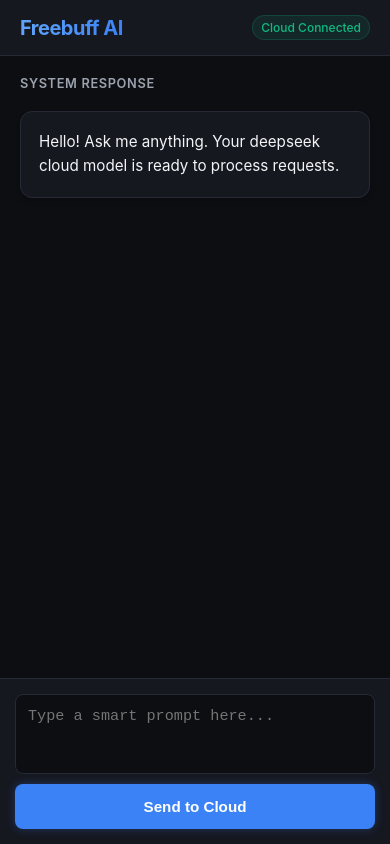
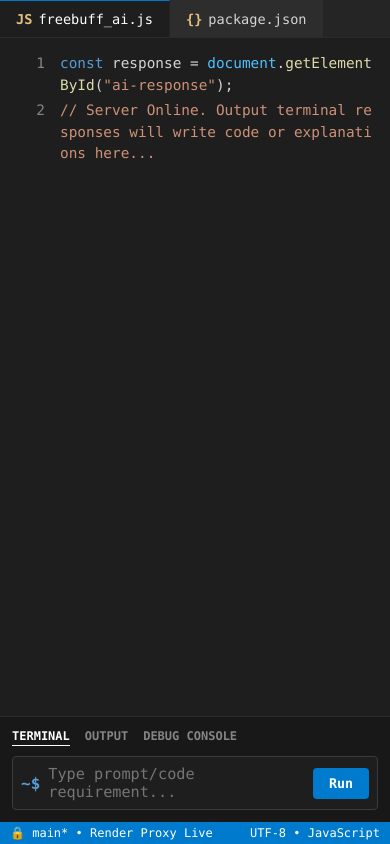
Before and after one commit to Arif274300/Freebuff, a website: page index.html in a window 390 px wide. Drawn offline with Linux system fonts and the light colour scheme.

Commit message:
UI: Overwrite layout with customized VS Code Mobile IDE style

```diff
--- a/index.html
+++ b/index.html
@@ -3,16 +3,20 @@
 <head>
     <meta charset="UTF-8">
     <meta name="viewport" content="width=device-width, initial-scale=1.0">
-    <title>Freebuff AI Premium</title>
+    <title>Freebuff VS Code Mobile</title>
     <style>
         :root {
-            --bg-dark: #0d0e12;
-            --panel-bg: #161820;
-            --accent-blue: #3b82f6;
-            --accent-glow: rgba(59, 130, 246, 0.3);
-            --text-main: #f3f4f6;
-            --text-muted: #9ca3af;
-            --border-color: #262936;
+            --editor-bg: #1e1e1e;
+            --sidebar-bg: #252526;
+            --activity-bg: #333333;
+            --tab-active: #1e1e1e;
+            --tab-inactive: #2d2d2d;
+            --accent-blue: #007acc;
+            --text-main: #d4d4d4;
+            --text-link: #4fc1ff;
+            --text-string: #ce9178;
+            --text-keyword: #569cd6;
+            --status-bg: #007acc;
         }
 
         * {
@@ -22,8 +26,8 @@
         }
 
         body {
-            font-family: -apple-system, BlinkMacSystemFont, "Segoe UI", Roboto, Helvetica, Arial, sans-serif;
-            background-color: var(--bg-dark);
+            font-family: 'Consolas', 'Courier New', Courier, monospace;
+            background-color: var(--editor-bg);
             color: var(--text-main);
             display: flex;
             flex-direction: column;
@@ -31,126 +35,180 @@
             overflow: hidden;
         }
 
-        /* Top Header */
-        header {
-            background-color: var(--panel-bg);
-            padding: 15px 20px;
+        /* VS Code Style Top Tabs */
+        .tabs-container {
+            display: flex;
+            background-color: var(--sidebar-bg);
+            overflow-x: auto;
+            border-bottom: 1px solid #2b2b2b;
+        }
+
+        .tab {
             display: flex;
             align-items: center;
-            justify-content: space-between;
-            border-bottom: 1px solid var(--border-color);
+            padding: 10px 16px;
+            background-color: var(--tab-inactive);
+            font-size: 0.85rem;
+            cursor: pointer;
+            border-right: 1px solid #252526;
+            white-space: nowrap;
         }
 
-        header h1 {
-            font-size: 1.25rem;
-            font-weight: 700;
-            letter-spacing: -0.025em;
-            background: linear-gradient(to right, #60a5fa, #3b82f6);
-            -webkit-background-clip: text;
-            -webkit-text-fill-color: transparent;
+        .tab.active {
+            background-color: var(--tab-active);
+            color: #fff;
+            border-top: 1px solid var(--accent-blue);
         }
 
-        .status-badge {
-            font-size: 0.75rem;
-            background-color: rgba(16, 185, 129, 0.1);
-            color: #10b981;
-            padding: 4px 8px;
-            border-radius: 9999px;
-            font-weight: 500;
-            border: 1px solid rgba(16, 185, 129, 0.2);
+        .tab span {
+            color: #e5c07b;
+            margin-right: 6px;
+            font-weight: bold;
         }
 
-        /* Chat Output Space */
-        .chat-container {
+        /* Editor Output Pane */
+        .editor-container {
             flex: 1;
-            padding: 20px;
+            padding: 15px;
             overflow-y: auto;
             display: flex;
             flex-direction: column;
-            gap: 15px;
         }
 
-        .response-box {
-            background-color: var(--panel-bg);
-            border: 1px solid var(--border-color);
-            border-radius: 12px;
-            padding: 18px;
-            line-height: 1.6;
-            font-size: 0.95rem;
-            box-shadow: 0 4px 6px -1px rgba(0, 0, 0, 0.2);
-            white-space: pre-wrap;
+        .line-wrapper {
+            display: flex;
+            font-size: 0.9rem;
+            line-height: 1.5;
+            margin-bottom: 4px;
         }
 
-        .section-title {
-            font-size: 0.8rem;
-            text-transform: uppercase;
-            letter-spacing: 0.05em;
-            color: var(--text-muted);
-            margin-bottom: 5px;
-            font-weight: 600;
+        .line-number {
+            width: 30px;
+            color: #858585;
+            text-align: right;
+            margin-right: 15px;
+            user-select: none;
         }
 
-        /* Control Input Area at bottom */
-        .input-panel {
-            background-color: var(--panel-bg);
-            border-top: 1px solid var(--border-color);
-            padding: 15px;
+        .code-content {
+            flex: 1;
+            white-space: pre-wrap;
+            word-break: break-all;
+        }
+
+        /* Bottom Console Controls */
+        .terminal-panel {
+            background-color: #181818;
+            border-top: 1px solid #2b2b2b;
+            padding: 12px;
             display: flex;
             flex-direction: column;
             gap: 10px;
         }
 
+        .terminal-header {
+            font-size: 0.75rem;
+            color: #858585;
+            text-transform: uppercase;
+            font-weight: bold;
+            display: flex;
+            gap: 15px;
+        }
+
+        .terminal-header span.active {
+            color: #fff;
+            border-bottom: 1px solid #fff;
+            padding-bottom: 2px;
+        }
+
+        .input-wrapper {
+            display: flex;
+            background-color: var(--editor-bg);
+            border: 1px solid #3c3c3c;
+            border-radius: 4px;
+            padding: 8px;
+            align-items: center;
+        }
+
+        .terminal-prompt {
+            color: var(--text-keyword);
+            margin-right: 8px;
+            font-weight: bold;
+            user-select: none;
+        }
+
         textarea {
-            width: 100%;
-            background-color: var(--bg-dark);
-            border: 1px solid var(--border-color);
-            border-radius: 8px;
-            padding: 12px;
-            color: var(--text-main);
+            flex: 1;
+            background: transparent;
+            border: none;
+            outline: none;
+            color: var(--text-string);
+            font-family: inherit;
             font-size: 0.95rem;
             resize: none;
-            outline: none;
-            transition: border-color 0.2s;
-        }
-
-        textarea:focus {
-            border-color: var(--accent-blue);
         }
 
         button {
             background-color: var(--accent-blue);
             color: white;
             border: none;
-            border-radius: 8px;
-            padding: 14px;
-            font-size: 0.95rem;
-            font-weight: 600;
+            border-radius: 4px;
+            padding: 8px 16px;
+            font-weight: bold;
             cursor: pointer;
-            transition: all 0.2s;
-            box-shadow: 0 0 10px var(--accent-glow);
+            font-family: inherit;
         }
 
         button:active {
-            transform: scale(0.98);
-            opacity: 0.9;
+            opacity: 0.8;
+        }
+
+        /* Bottom Status Bar */
+        .status-bar {
+            background-color: var(--status-bg);
+            color: white;
+            padding: 4px 10px;
+            font-size: 0.75rem;
+            display: flex;
+            justify-content: space-between;
+            user-select: none;
         }
     </style>
 </head>
 <body>
 
-    <header>
-        <h1>Freebuff AI</h1>
-        <span class="status-badge">Cloud Connected</span>
-    </header>
-
-    <div class="chat-container">
-        <div class="section-title">System Response</div>
-        <div id="ai-response" class="response-box">Hello! Ask me anything. Your deepseek cloud model is ready to process requests.</div>
+    <div class="tabs-container">
+        <div class="tab active"><span>JS</span> freebuff_ai.js</div>
+        <div class="tab"><span>{}</span> package.json</div>
     </div>
 
-    <div class="input-panel">
-        <textarea id="user-prompt" rows="3" placeholder="Type a smart prompt here..."></textarea>
-        <button onclick="handleChatSubmit()">Send to Cloud</button>
+    <div class="editor-container">
+        <div class="line-wrapper">
+            <div class="line-number">1</div>
+            <div class="code-content"><span style="color:var(--text-keyword)">const</span> response = <span style="color:var(--text-link)">document</span>.<span style="color:#dcdcaa">getElementById</span>(<span style="color:var(--text-string)">"ai-response"</span>);</div>
+        </div>
+        <div class="line-wrapper">
+            <div class="line-number">2</div>
+            <div class="code-content" id="ai-response" style="color: var(--text-string);">// Server Online. Output terminal responses will write code or explanations here...</div>
+        </div>
+    </div>
+
+    <div class="terminal-panel">
+        <div class="terminal-header">
+            <span class="active">Terminal</span>
+            <span>Output</span>
+            <span>Debug Console</span>
+        </div>
+        <div class="input-wrapper">
+            <div class="terminal-prompt">~$</div>
+            <textarea id="user-prompt" rows="2" placeholder="Type prompt/code requirement..."></textarea>
+            <button onclick="handleChatSubmit()">Run</button>
+        </div>
+    </div>
+
+    <div class="status-bar">
+        <div>🔒 main* • Render Proxy Live</div>
+        <div>UTF-8 • JavaScript</div>
     </div>
 
     <script src="app.js"></script>
```
